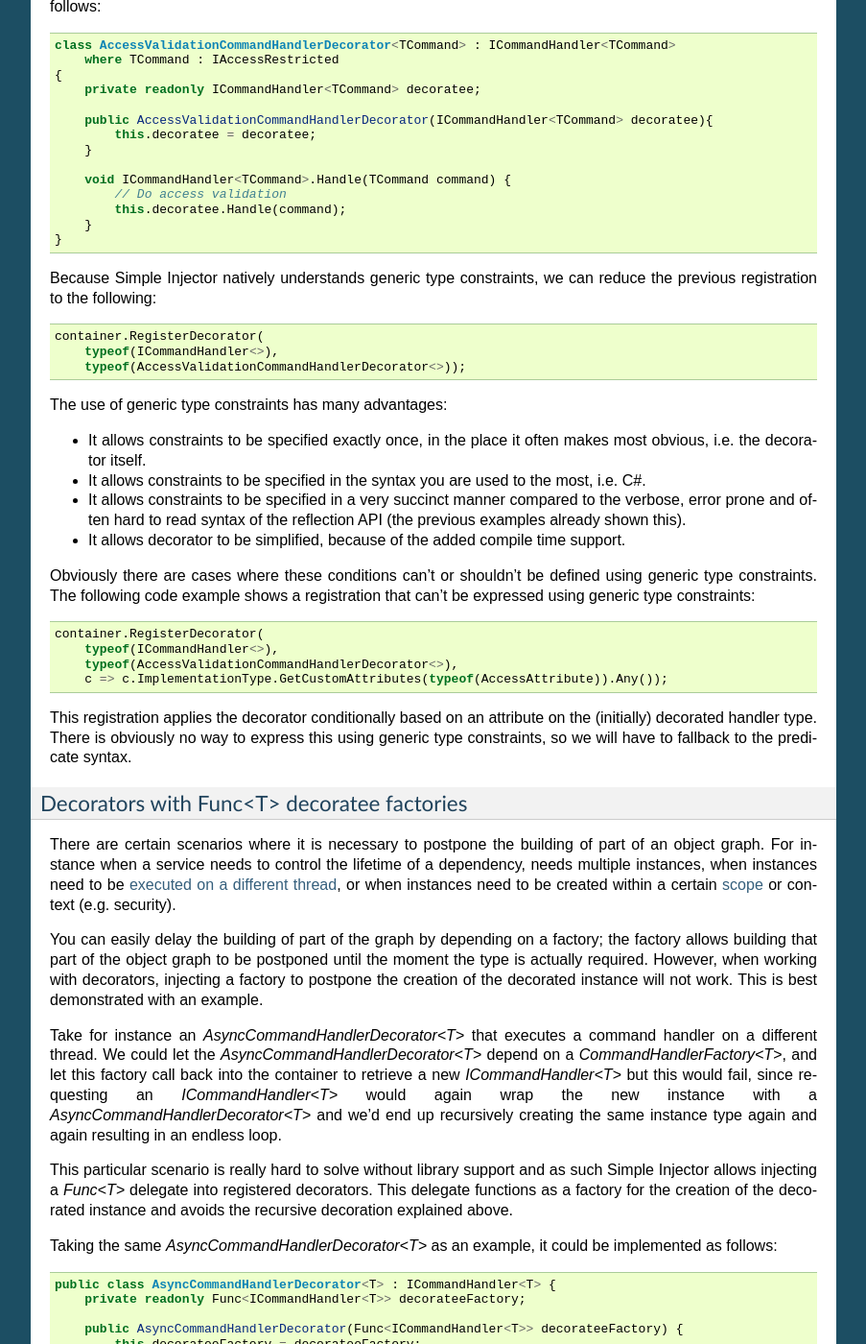
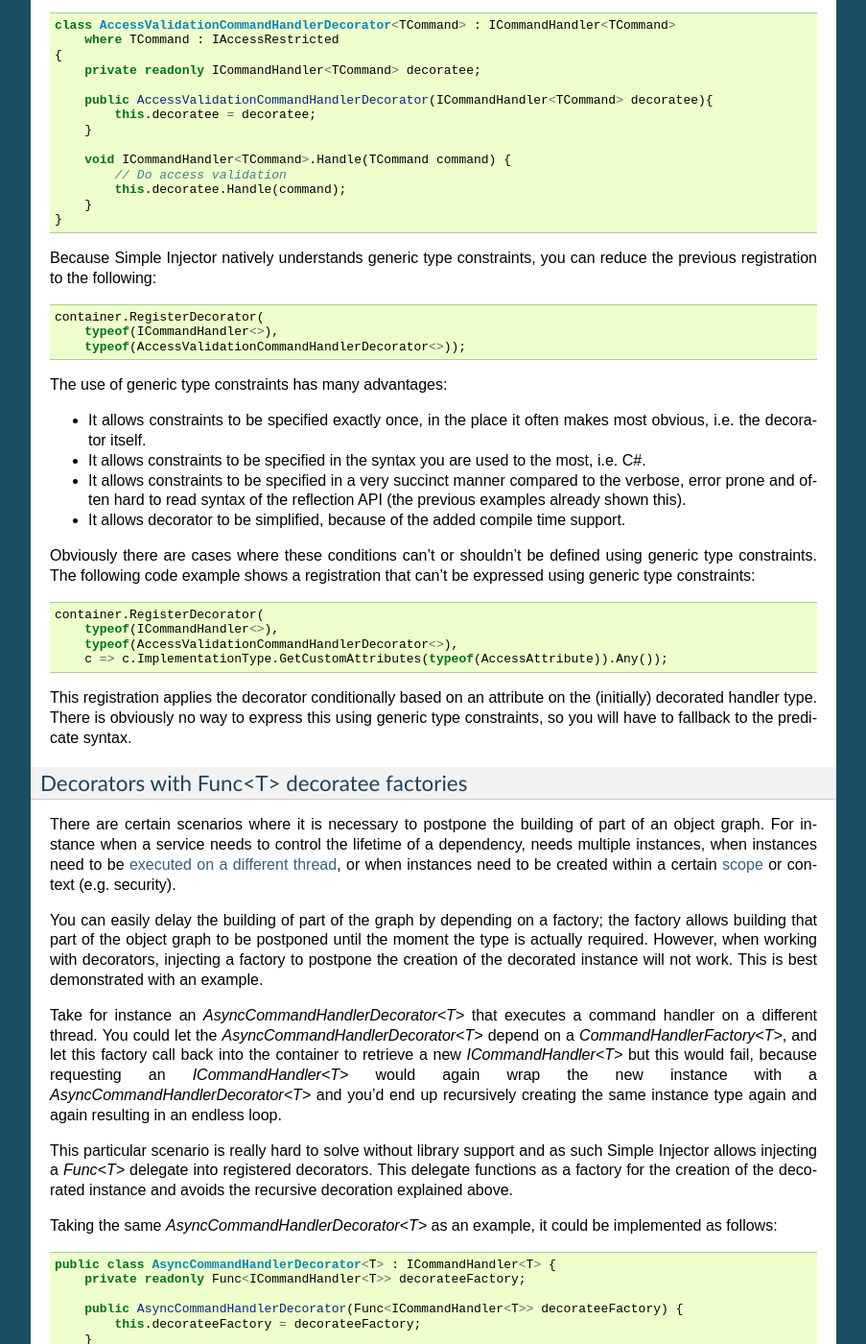
Before and after one commit to simpleinjector/Documentation, a Sphinx documentation site: the page built from source/aop.rst, in a window 1280 px wide and 1400 px high, scrolled down 2517 px. Shown: the whole window at 96% size, without its empty margins (198-1101 px from the left). Built offline with Sphinx 7.4.7, drawn with Linux system fonts in a browser that asks for light colours; some of the changed text lies outside the part shown.

Commit message:
Small textual improvements.

```diff
--- a/source/aop.rst
+++ b/source/aop.rst
@@ -22,7 +22,7 @@ The best way to add new functionality (such as `cross-cutting concerns <https://
 
     **Tip**: `This article <https://cuttingedge.it/blogs/steven/pivot/entry.php?id=91>`_ describes an architecture based on the use of the *ICommandHandler<TCommand>* interface.
 
-Take the plausible scenario where we want to validate all commands that get executed by an *ICommandHandler<TCommand>* implementation. The Open/Closed principle states that we want to do this, without having to alter each and every implementation. We can do this using a (single) decorator:
+Take the plausible scenario where you want to validate all commands that get executed by an *ICommandHandler<TCommand>* implementation. The Open/Closed principle states that you want to do this without having to alter each and every implementation. You can achieve this using a (single) decorator:
 
 .. code-block:: c#
 
@@ -45,7 +45,7 @@ Take the plausible scenario where we want to validate all commands that get exec
         }
     }
 
-The *ValidationCommandHandlerDecorator<TCommand>* class is an implementation of the *ICommandHandler<TCommand>* interface, but it also wraps / decorates an *ICommandHandler<TCommand>* instance. Instead of injecting the real implementation directly into a consumer, we can (let Simple Injector) inject a validator decorator that wraps the real implementation.
+The *ValidationCommandHandlerDecorator<TCommand>* class is an implementation of the *ICommandHandler<TCommand>* interface, but it also wraps / decorates an *ICommandHandler<TCommand>* instance. Instead of injecting the real implementation directly into a consumer, you can (let Simple Injector) inject a validator decorator that wraps the real implementation.
 
 The *ValidationCommandHandlerDecorator<TCommand>* depends on an *IValidator* interface. An implementation that used Microsoft Data Annotations might look like this:
 
@@ -120,7 +120,7 @@ Applying Decorators conditionally using type constraints
 
 The previous example shows the conditional registration of the *AccessValidationCommandHandlerDecorator<T>* decorator. It is applied in case the closed *TCommand* type (of *ICommandHandler<TCommand>*) implements the *IAccessRestricted* interface.
 
-Simple Injector will automatically apply decorators conditionally based on defined `generic type constraints <https://msdn.microsoft.com/en-us/library/d5x73970.aspx>`_. We can therefore define the *AccessValidationCommandHandlerDecorator<T>* with a generic type constraint, as follows:
+Simple Injector will automatically apply decorators conditionally based on defined `generic type constraints <https://msdn.microsoft.com/en-us/library/d5x73970.aspx>`_. You can, therefore, define the *AccessValidationCommandHandlerDecorator<T>* with a generic type constraint:
 
 .. code-block:: c#
 
@@ -139,7 +139,7 @@ Simple Injector will automatically apply decorators conditionally based on defin
         }
     }
 
-Because Simple Injector natively understands generic type constraints, we can reduce the previous registration to the following:
+Because Simple Injector natively understands generic type constraints, you can reduce the previous registration to the following:
 
 .. code-block:: c#
 
@@ -163,7 +163,7 @@ Obviously there are cases where these conditions can't or shouldn't be defined u
         typeof(AccessValidationCommandHandlerDecorator<>),
         c => c.ImplementationType.GetCustomAttributes(typeof(AccessAttribute)).Any());
 
-This registration applies the decorator conditionally based on an attribute on the (initially) decorated handler type. There is obviously no way to express this using generic type constraints, so we will have to fallback to the predicate syntax.
+This registration applies the decorator conditionally based on an attribute on the (initially) decorated handler type. There is obviously no way to express this using generic type constraints, so you will have to fallback to the predicate syntax.
 
 .. _Decorators-with-Func-factories:
 
@@ -174,7 +174,7 @@ There are certain scenarios where it is necessary to postpone the building of pa
 
 You can easily delay the building of part of the graph by depending on a factory; the factory allows building that part of the object graph to be postponed until the moment the type is actually required. However, when working with decorators, injecting a factory to postpone the creation of the decorated instance will not work. This is best demonstrated with an example.
 
-Take for instance an *AsyncCommandHandlerDecorator<T>* that executes a command handler on a different thread. We could let the *AsyncCommandHandlerDecorator<T>* depend on a *CommandHandlerFactory<T>*, and let this factory call back into the container to retrieve a new *ICommandHandler<T>* but this would fail, since requesting an *ICommandHandler<T>* would again wrap the new instance with a *AsyncCommandHandlerDecorator<T>* and we'd end up recursively creating the same instance type again and again resulting in an endless loop.
+Take for instance an *AsyncCommandHandlerDecorator<T>* that executes a command handler on a different thread. You could let the *AsyncCommandHandlerDecorator<T>* depend on a *CommandHandlerFactory<T>*, and let this factory call back into the container to retrieve a new *ICommandHandler<T>* but this would fail, because requesting an *ICommandHandler<T>* would again wrap the new instance with a *AsyncCommandHandlerDecorator<T>* and you'd end up recursively creating the same instance type again and again resulting in an endless loop.
 
 This particular scenario is really hard to solve without library support and as such Simple Injector allows injecting a *Func<T>* delegate into registered decorators. This delegate functions as a factory for the creation of the decorated instance and avoids the recursive decoration explained above.
 
```
